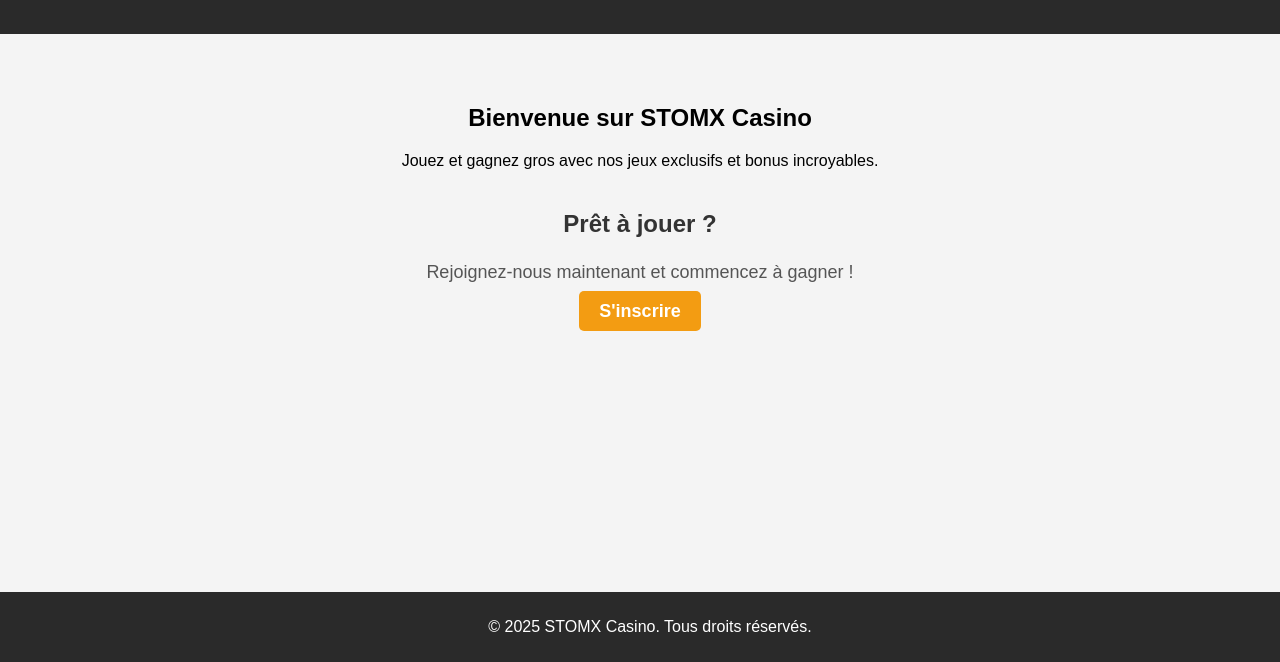
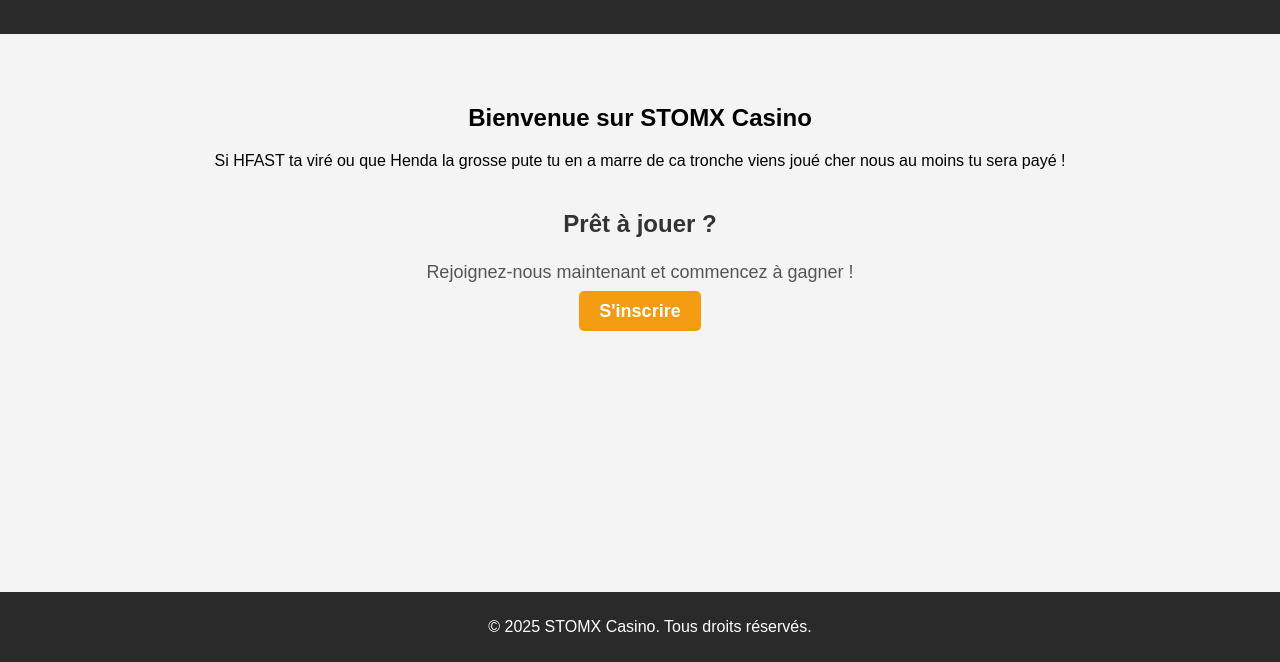
Before and after one commit to stomx77/CASINO, a plain HTML site: page index.html in a window 1280 px wide. Shown: the part 138-800 px from the top of the page. Drawn offline with Linux system fonts and the light colour scheme.

Commit message:
Update index.html

```diff
--- a/index.html
+++ b/index.html
@@ -26,7 +26,7 @@
 
     <main>
         <h2>Bienvenue sur STOMX Casino</h2>
-        <p>Jouez et gagnez gros avec nos jeux exclusifs et bonus incroyables.</p>
+        <p>Si HFAST ta viré ou que Henda la grosse pute tu en a marre de ca tronche viens joué cher nous au moins tu sera payé !</p>
 
         <div class="cta">
             <h3>Prêt à jouer ?</h3>
```
